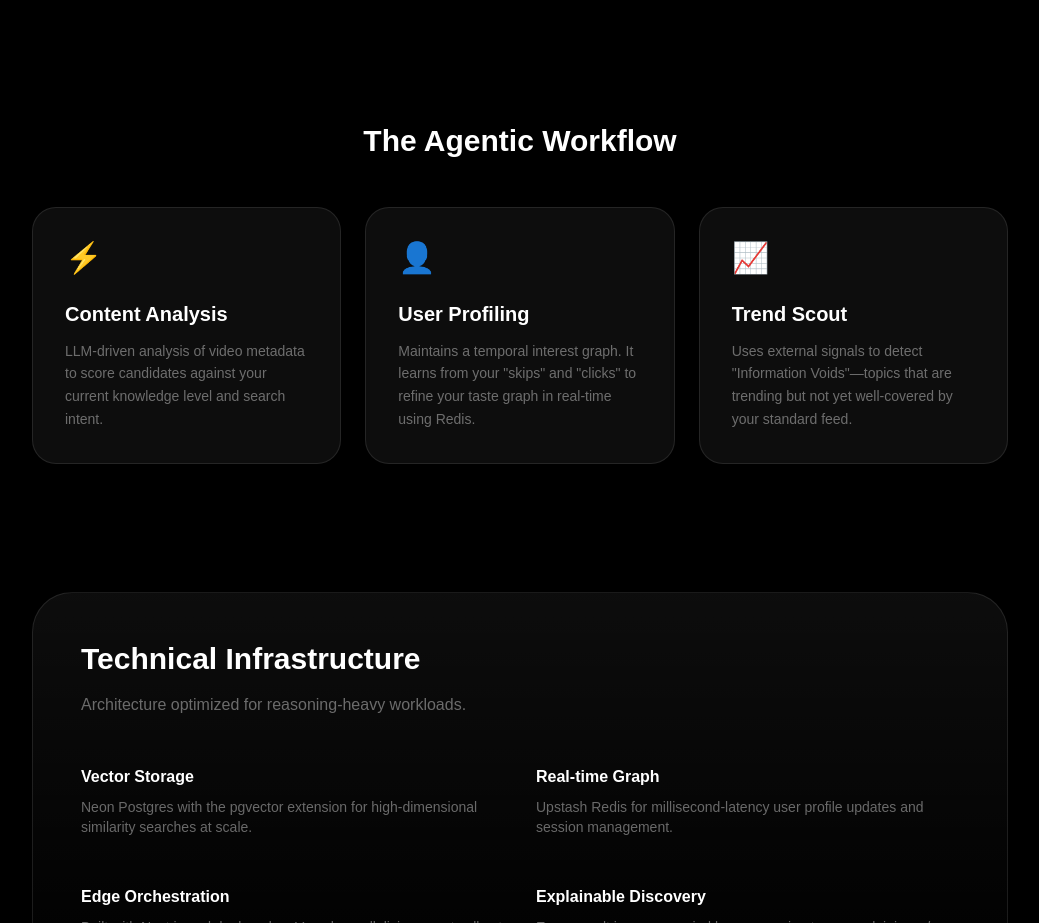
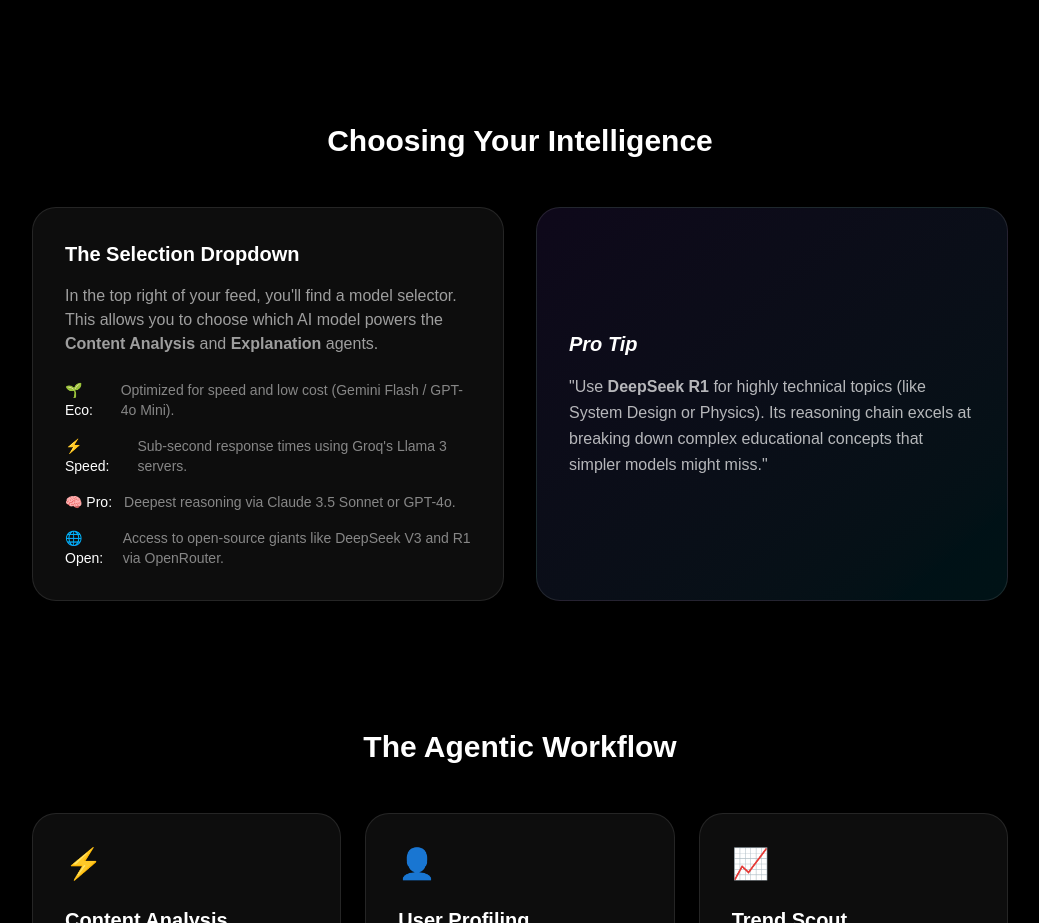
Before and after one commit to swathikchgithub/serendex, a Next.js app: page /about in a window 1280 px wide. Shown: the part 840-1763 px from the top of the page, without its empty margins (120-1159 px from the left). Built offline with nearby package versions, Linux system fonts and the light colour scheme.

Commit message:
docs: update How it Works with model selection guide and add home navigation

```diff
--- a/src/app/about/page.tsx
+++ b/src/app/about/page.tsx
@@ -53,6 +53,31 @@ export default function AboutPage() {
                     This means if you search for "system design," we can find videos about "scalability" and "load balancing" even if they don't contain your exact search words.
                   </p>
                </div>
+            </div>
+          </div>
+        </section>
+
+        {/* Model Selection Section */}
+        <section className="mb-32">
+          <h2 className="text-3xl font-bold mb-12 text-center">Choosing Your Intelligence</h2>
+          <div className="grid grid-cols-1 md:grid-cols-2 gap-8">
+            <div className="p-8 rounded-3xl bg-white/5 border border-white/10">
+              <h3 className="text-xl font-bold mb-4">The Selection Dropdown</h3>
+              <p className="text-white/60 mb-6">
+                In the top right of your feed, you'll find a model selector. This allows you to choose which AI model powers the <strong>Content Analysis</strong> and <strong>Explanation</strong> agents.
+              </p>
+              <ul className="space-y-4 text-sm text-white/50">
+                <li className="flex gap-3"><span className="text-white">🌱 Eco:</span> Optimized for speed and low cost (Gemini Flash / GPT-4o Mini).</li>
+                <li className="flex gap-3"><span className="text-white">⚡ Speed:</span> Sub-second response times using Groq's Llama 3 servers.</li>
+                <li className="flex gap-3"><span className="text-white">🧠 Pro:</span> Deepest reasoning via Claude 3.5 Sonnet or GPT-4o.</li>
+                <li className="flex gap-3"><span className="text-white">🌐 Open:</span> Access to open-source giants like DeepSeek V3 and R1 via OpenRouter.</li>
+              </ul>
+            </div>
+            <div className="p-8 rounded-3xl bg-gradient-to-br from-violet-500/10 to-cyan-500/10 border border-white/10 flex flex-col justify-center">
+              <h3 className="text-xl font-bold mb-4 italic">Pro Tip</h3>
+              <p className="text-white/70 leading-relaxed">
+                "Use <strong>DeepSeek R1</strong> for highly technical topics (like System Design or Physics). Its reasoning chain excels at breaking down complex educational concepts that simpler models might miss."
+              </p>
             </div>
           </div>
         </section>
--- a/src/app/feed/page.tsx
+++ b/src/app/feed/page.tsx
@@ -66,9 +66,9 @@ function FeedContent() {
       {/* Header */}
       <header className="sticky top-0 z-10 bg-black/80 backdrop-blur border-b border-white/10 px-6 py-4">
         <div className="max-w-7xl mx-auto flex items-center justify-between">
-          <h1 className="font-black text-xl">
+          <Link href="/" className="font-black text-xl hover:opacity-80 transition-opacity">
             SEREN<span className="text-transparent bg-clip-text bg-gradient-to-r from-violet-400 to-cyan-400">DEX</span>
-          </h1>
+          </Link>
           <div className="flex items-center gap-4">
             <select
               value={modelId}
```
